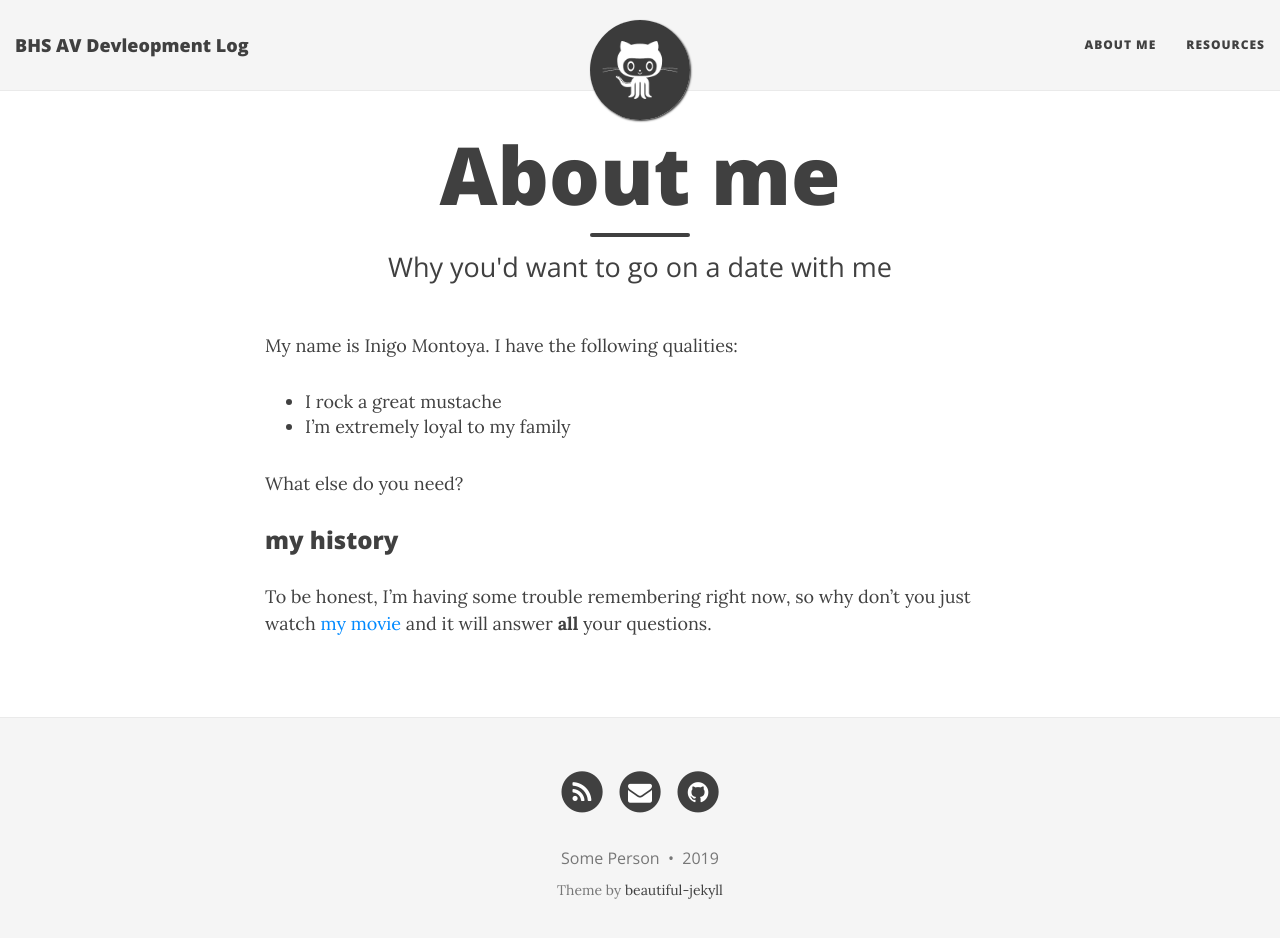
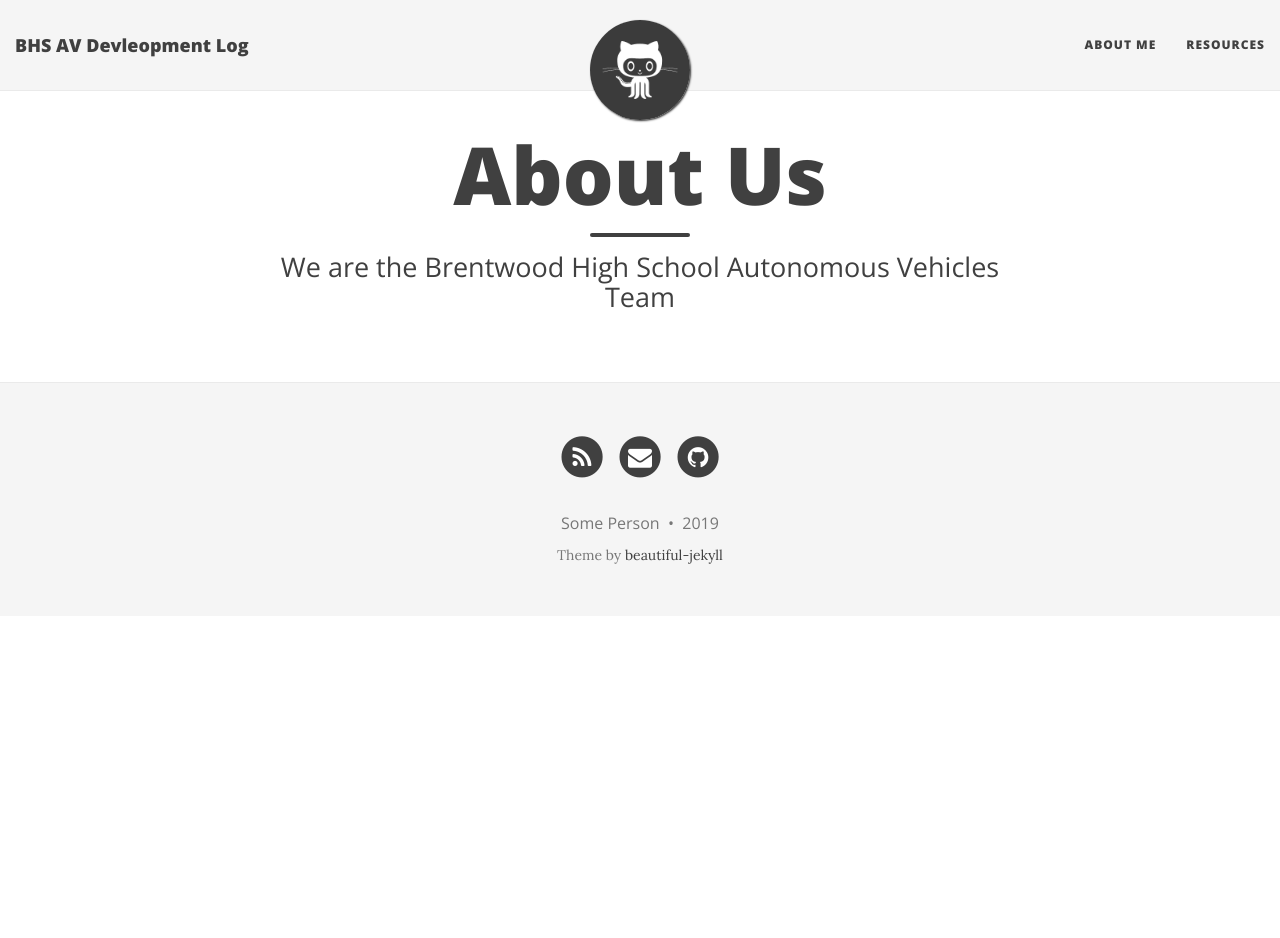
Before and after one commit to BHS-AV/devlog, a Jekyll site: the page built from aboutme.md, in a window 1280 px wide and 951 px high. Shown: the top 938 px of the window. Built offline with Jekyll 4.4.1, drawn with Linux system fonts in a browser that asks for light colours; nearby versions of some CDN libraries.

Commit message:
Update aboutme.md

```diff
--- a/aboutme.md
+++ b/aboutme.md
@@ -1,16 +1,5 @@
 ---
 layout: page
-title: About me
-subtitle: Why you'd want to go on a date with me
+title: About Us
+subtitle: We are the Brentwood High School Autonomous Vehicles Team
 ---
-
-My name is Inigo Montoya. I have the following qualities:
-
-- I rock a great mustache
-- I'm extremely loyal to my family
-
-What else do you need?
-
-### my history
-
-To be honest, I'm having some trouble remembering right now, so why don't you just watch [my movie](http://en.wikipedia.org/wiki/The_Princess_Bride_%28film%29) and it will answer **all** your questions.
```
